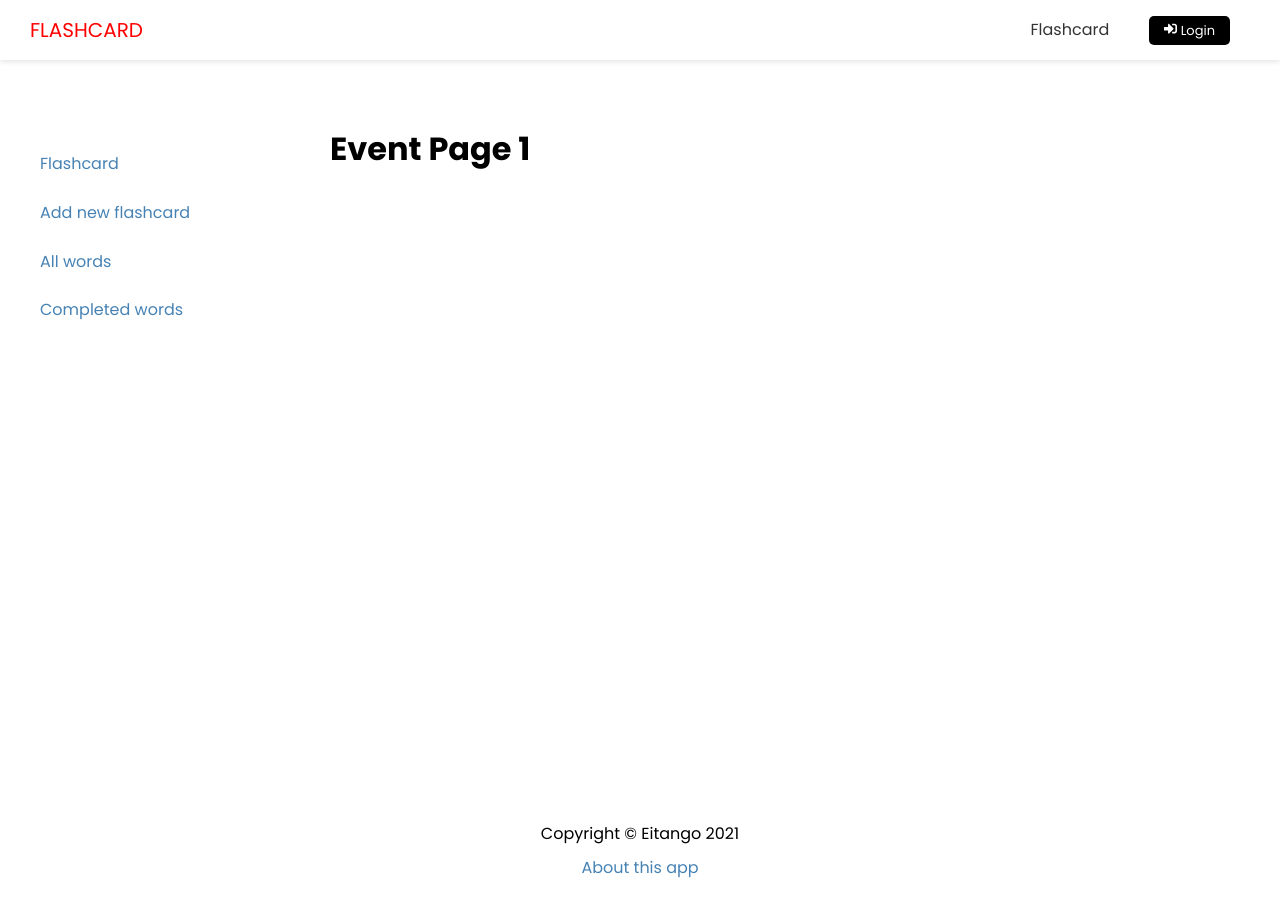
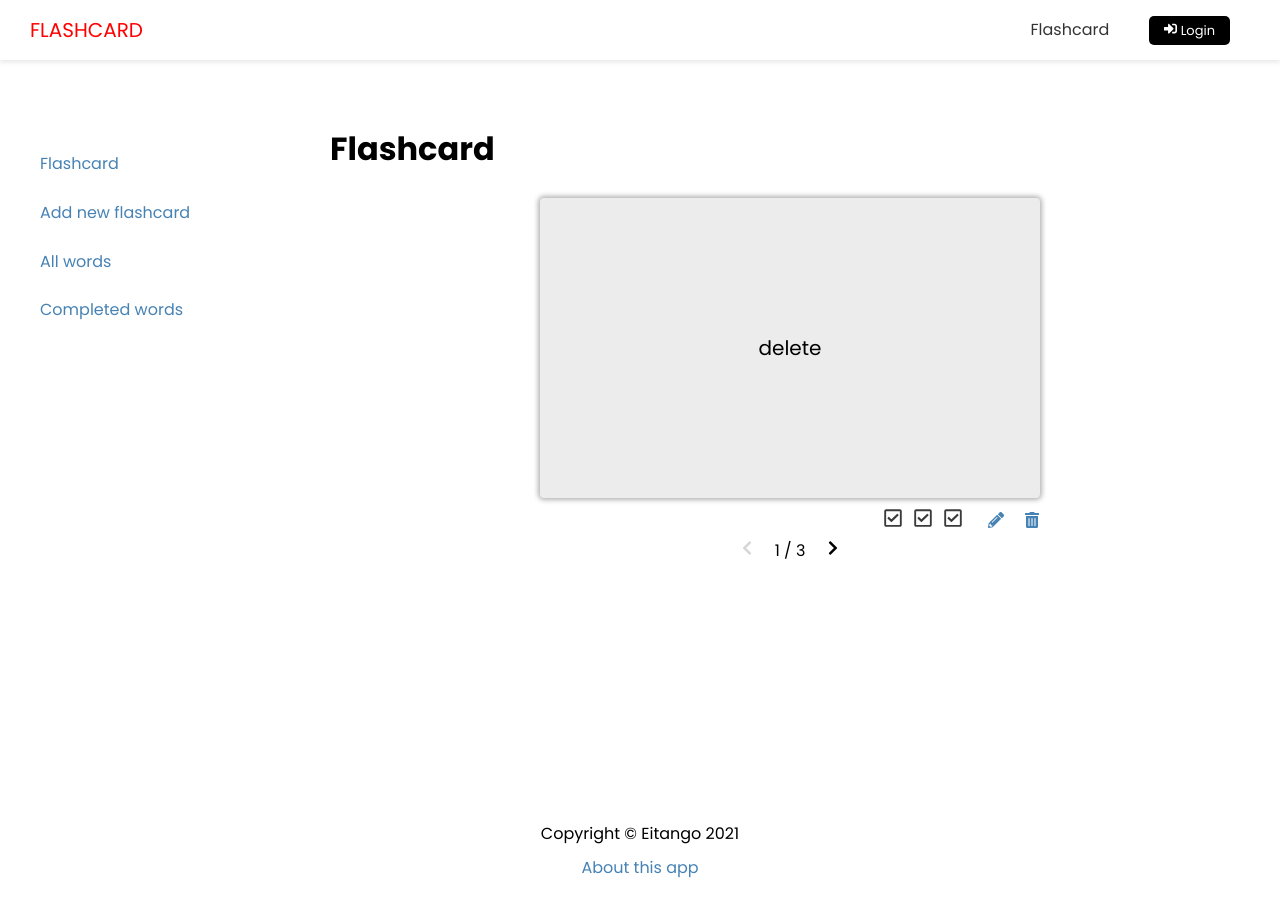
Before and after one commit to asa108/flashcard-frontend, a Next.js app: page /flashcards/sample in a window 1280 px wide. Shown: the top 916 px of the page. Built offline with nearby package versions, Linux system fonts and the light colour scheme; no server answers.

Commit message:
if user not logged in, show sample page. Also, restrict page

```diff
--- a/components/Flashcard.js
+++ b/components/Flashcard.js
@@ -1,6 +1,6 @@
 import { useState, useEffect, useContext } from "react"; // useContextを追加.
 import Link from "next/link";
-import { useRouter } from "next/router";
+import {useRouter} from "next/router"
 import { ToastContainer, toast } from "react-toastify";
 import "react-toastify/dist/ReactToastify.css";
 import { FaPencilAlt, FaTrashAlt, FaRegCheckSquare } from "react-icons/fa";
@@ -12,7 +12,7 @@ import { FlashcardContext } from './FlashcardList' //追加
 
 export default function Flashcard({ flashcard, token }) {
 
-  // const router = useRouter();
+  const router = useRouter();
   const [flip, setFlip] = useState(false)
 
   // 親コンポーネントで作ったチェック.
@@ -41,6 +41,11 @@ export default function Flashcard({ flashcard, token }) {
     const data = await res.json();
 
     if (!res.ok) {
+      if (token === null) {
+          router.push("/account/login");
+        } else {
+        toast.error("Unauthorized");
+      }
       toast.error("error");
     } else {
       router.push("/account/dashboard");
@@ -67,7 +72,11 @@ export default function Flashcard({ flashcard, token }) {
 
     if (!res.ok) {
       if (res.status === 403 || res.status === 401) {
+        if (token === null) {
+          router.push("/account/login");
+        } else {
         toast.error("Unauthorized");
+        }
         return;
       }
       toast.error("Something went wrong");
--- a/pages/account/dashboard.js
+++ b/pages/account/dashboard.js
@@ -8,7 +8,7 @@ import FlashcardList from "@/components/FlashcardList";
 export default function DashboardPage({ flashcards, token }) {
   return (
     <Layout title="User Dashboard">
-      <h1 className={styles.dash}>Dashbord</h1>
+      <h1 className={styles.dash}>All words</h1>
       <FlashcardList flashcards={flashcards} token={token} />
     </Layout>
   );
--- /dev/null
+++ b/pages/flashcards/sample.js
@@ -0,0 +1,30 @@
+import { useEffect,useState } from 'react'
+import Link from "next/link";
+import { parseCookies } from "@/helpers/index";
+import Layout from "@/components/Layout";
+import { API_URL } from "@/config/index";
+import FlashcardList from "@/components/FlashcardList";
+
+// flashcards =
+//     [
+//         {term:'delete',definition:'削除する',check1:false,check2:false,check3:false},
+//         {term:'pull',definition:'引く',check1:false,check2:false,check3:false},
+//         {term:'main',definition:'主な',check1:false,check2:false,check3:false},
+//     ]
+
+export default function SamplePage() {
+
+
+  const [flashcards, setFlashcards] = useState(   [
+        {term:'delete',definition:'削除する',check1:false,check2:false,check3:false},
+        {term:'pull',definition:'引く',check1:false,check2:false,check3:false},
+        {term:'main',definition:'主な',check1:false,check2:false,check3:false},
+    ])
+
+  return (
+    <Layout title="Sample Page | Flashcard">
+      <h1>Flashcard</h1>
+       <FlashcardList flashcards={flashcards} token={null} />
+    </Layout>
+  );
+}
```
Also changed, not shown: pages/flashcards/edit/[id].js (+10 -0 lines), pages/flashcards/index.js (+10 -9 lines).
